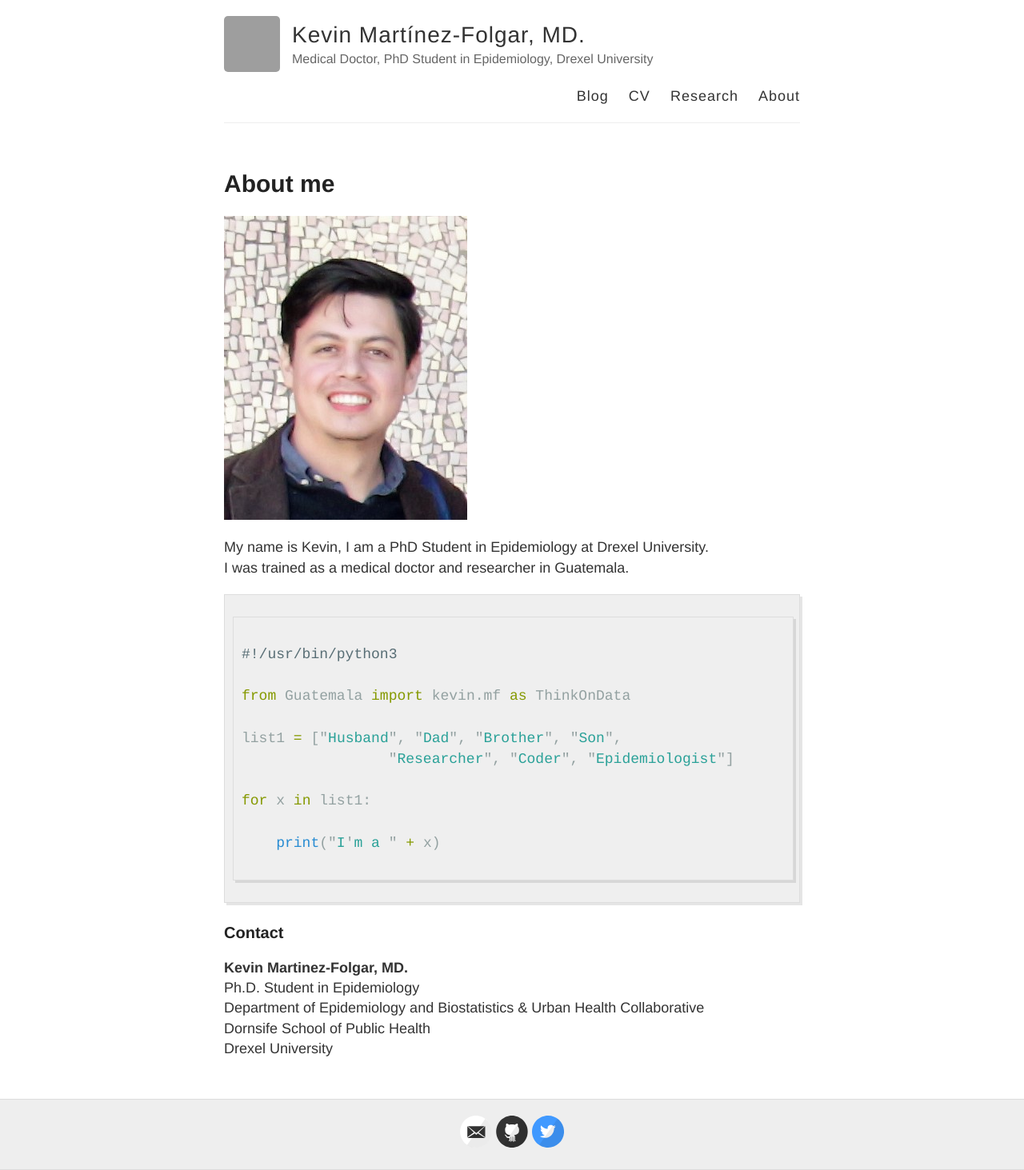
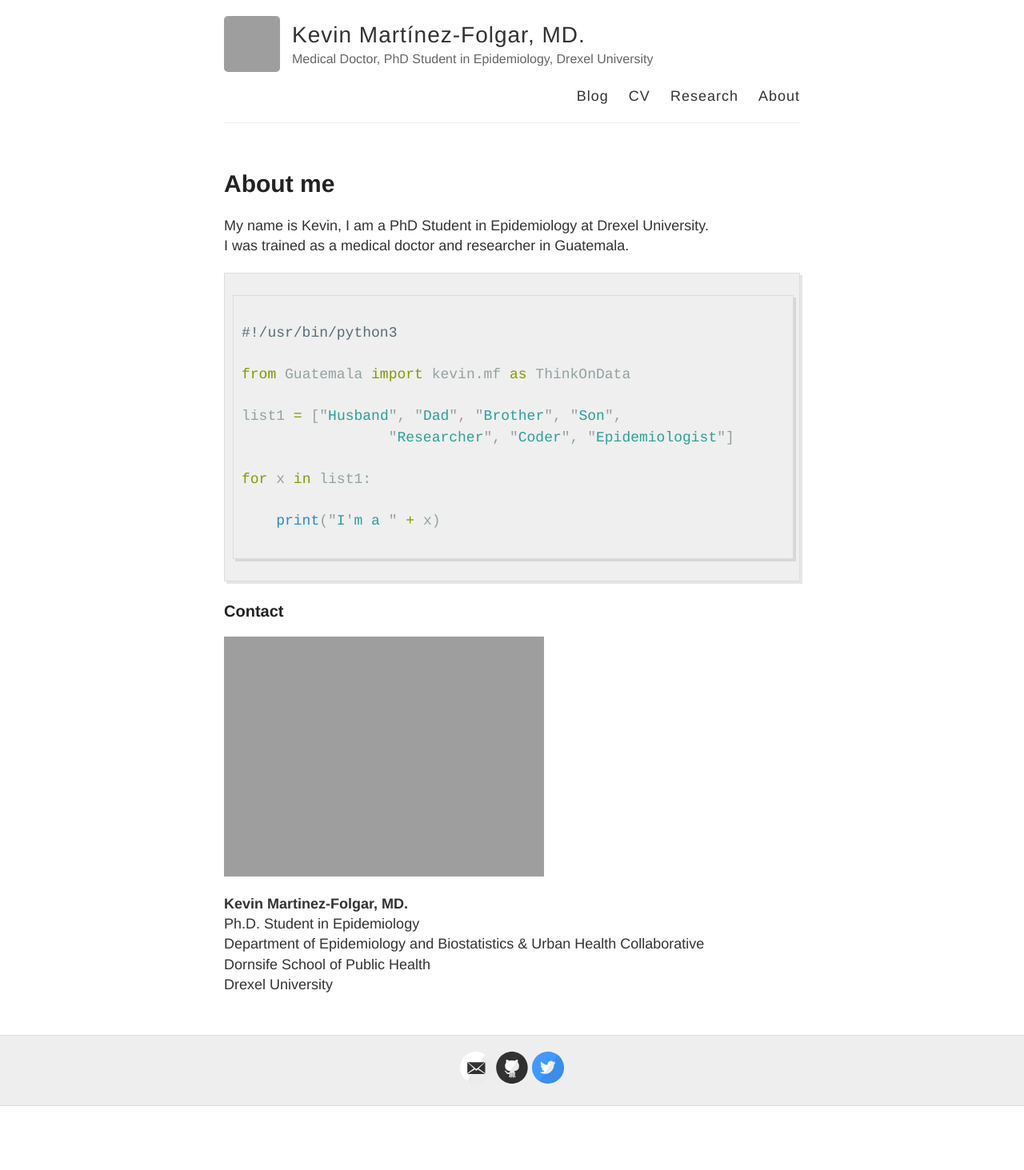
Before and after one commit to kmfolgar/kmartinez.com, a Jekyll site: the page built from about.md, in a window 1280 px wide. Shown: the whole page at 80% size. Built offline with Jekyll 4.4.1, drawn with Linux system fonts in a browser that asks for light colours; after the commit the page ends 1383 px from its top, so only the background shows below that; grey boxes are pictures that could not be loaded.

Commit message:
update about

````diff
--- a/about.md
+++ b/about.md
@@ -4,7 +4,7 @@ layout: page
 permalink: /about/
 ---
 
-![kev](/images/kev.jpg)
+
 
 My name is Kevin, I am a PhD Student in Epidemiology at Drexel University.
 I was trained as a medical doctor and researcher in Guatemala.
@@ -25,6 +25,7 @@ for x in list1:
 ```
 
 ### Contact
+![kev](/images/kev.jpg =152x192)
 
 **Kevin Martinez-Folgar, MD.**
 Ph.D. Student in Epidemiology
````
